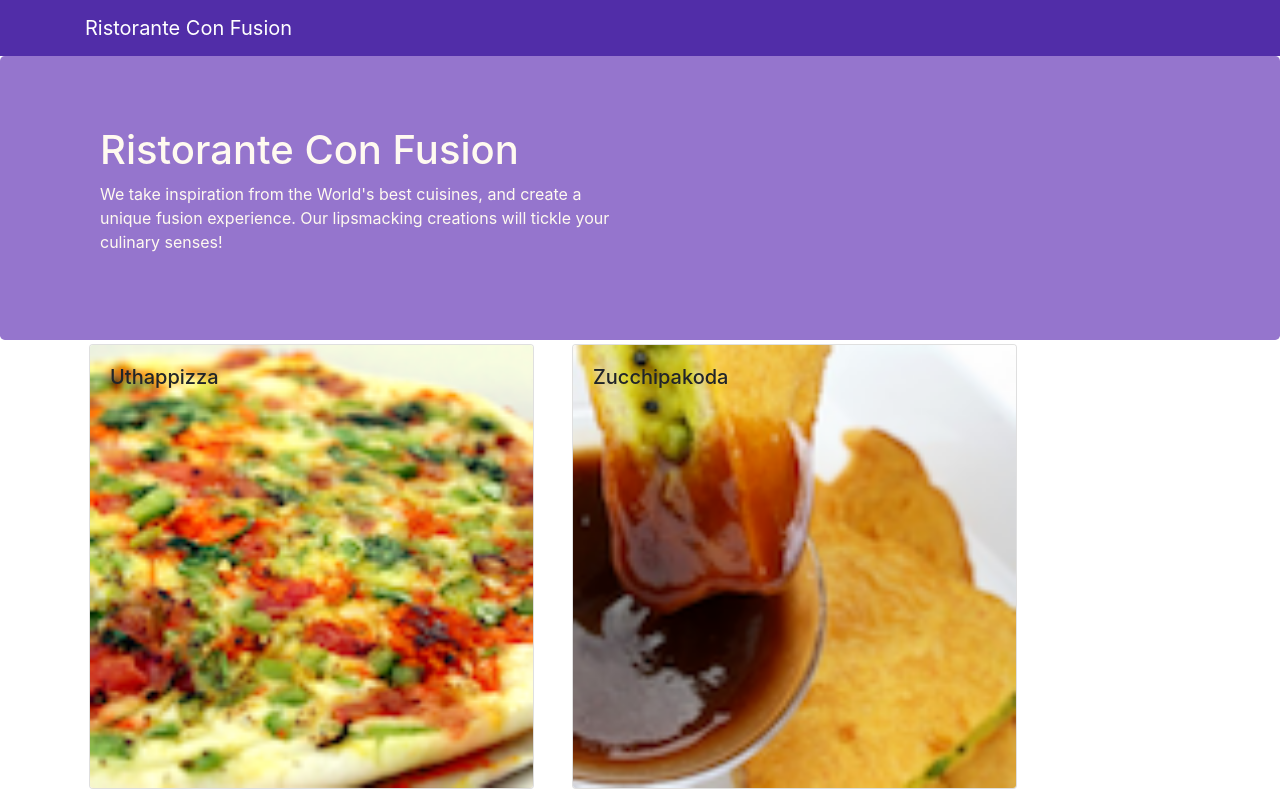
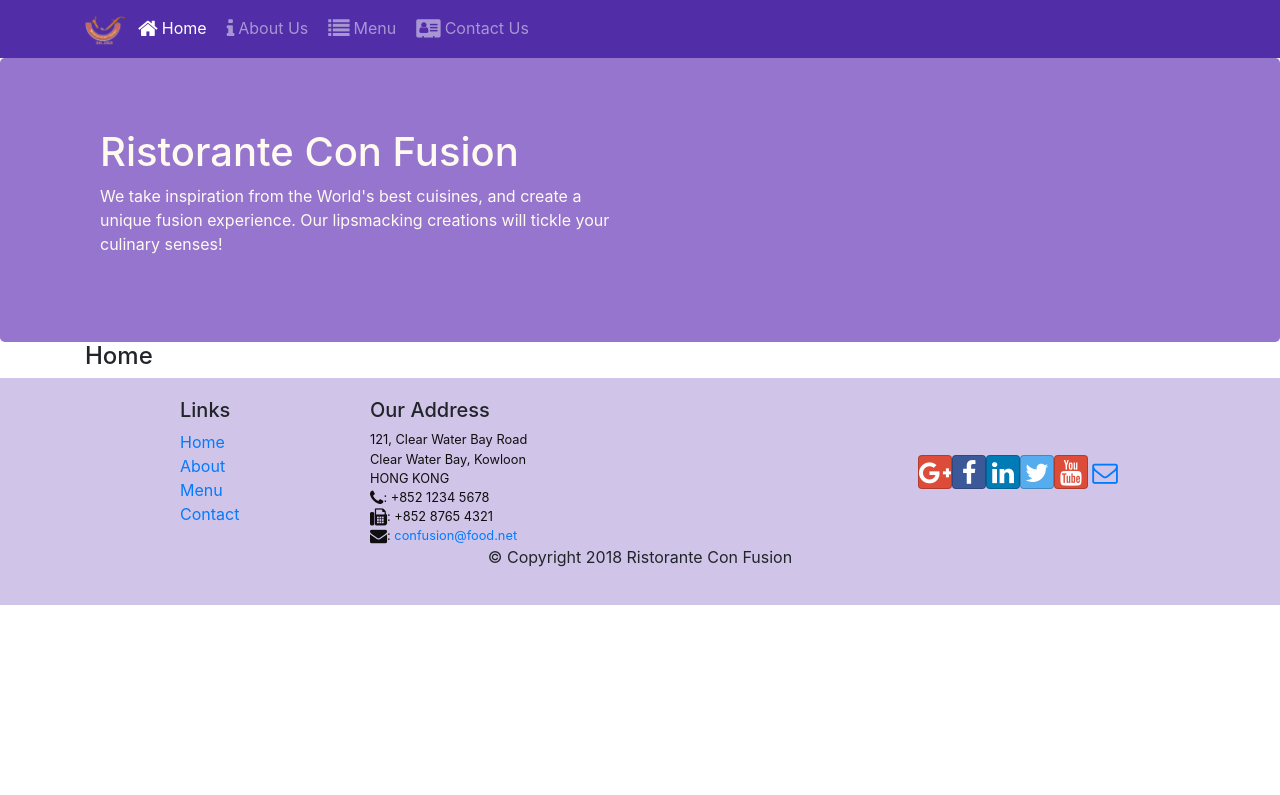
Before and after one commit to SofiiaTrokhymchuk/react-coursera, a React (Create React App) app: page /home in a window 1280 px wide. Shown: the top 795 px of the page. Built offline with nearby package versions, Linux system fonts and the light colour scheme.

Commit message:
React Router

```diff
--- a/package.json
+++ b/package.json
@@ -12,6 +12,7 @@
     "react": "^18.1.0",
     "react-dom": "^18.1.0",
     "react-popper": "0.9.2",
+    "react-router-dom": "4.2.2",
     "react-scripts": "5.0.1",
     "reactstrap": "5.0.0",
     "web-vitals": "^2.1.0"
--- a/src/App.js
+++ b/src/App.js
@@ -2,13 +2,16 @@
 import Main from "./components/MainCompinent";
 import "./App.css";
 import { Component } from "react";
+import { BrowserRouter } from "react-router-dom";
 
 class App extends Component {
    render() {
       return (
-         <div>
-            <Main />
-         </div>
+         <BrowserRouter>
+            <div>
+               <Main />
+            </div>
+         </BrowserRouter>
       );
    }
 }
--- a/src/components/FooterComponent.js
+++ b/src/components/FooterComponent.js
@@ -1,4 +1,5 @@
 import React from "react";
+import { Link } from "react-router-dom";
 
 function Footer(props) {
    return (
@@ -9,16 +10,16 @@
                   <h5>Links</h5>
                   <ul className="list-unstyled">
                      <li>
-                        <a href="#">Home</a>
+                        <Link to={"/home"}>Home</Link>
                      </li>
                      <li>
-                        <a href="#">About</a>
+                        <Link to={"/aboutus"}>About</Link>
                      </li>
                      <li>
-                        <a href="#">Menu</a>
+                        <Link to={"/menu"}>Menu</Link>
                      </li>
                      <li>
-                        <a href="contactus.html">Contact</a>
+                        <Link to={"/contactus"}>Contact</Link>
                      </li>
                   </ul>
                </div>
--- a/src/components/HeaderComponent.js
+++ b/src/components/HeaderComponent.js
@@ -1,13 +1,72 @@
 import React, { Component } from "react";
-import { Navbar, NavbarBrand, Jumbotron } from "reactstrap";
+import {
+   Navbar,
+   NavbarBrand,
+   Nav,
+   NavbarToggler,
+   Collapse,
+   NavItem,
+   Jumbotron,
+} from "reactstrap";
+import { NavLink } from "react-router-dom";
 
 class Header extends Component {
+   constructor(props) {
+      super(props);
+
+      this.state = {
+         isNavOpen: false,
+      };
+
+      this.toggleNav = this.toggleNav.bind(this);
+   }
+
+   toggleNav() {
+      this.setState({
+         isNavOpen: !this.state.isNavOpen,
+      });
+   }
+
    render() {
       return (
          <React.Fragment>
-            <Navbar dark>
+            <Navbar dark expand="md">
                <div className="container">
-                  <NavbarBrand href="/">Ristorante Con Fusion</NavbarBrand>
+                  <NavbarToggler onClick={this.toggleNav} />
+                  <NavbarBrand className="mr-auto" href="/">
+                     <img
+                        src="assets/images/logo.png"
+                        height={30}
+                        width={41}
+                        alt="Ristorante Con fusion"
+                     />
+                  </NavbarBrand>
+                  <Collapse isOpen={this.state.isNavOpen} navbar>
+                     <Nav navbar>
+                        <NavItem>
+                           <NavLink className={"nav-link"} to="/home">
+                              <span className="fa fa-home fa-lg m-1"></span>Home
+                           </NavLink>
+                        </NavItem>
+                        <NavItem>
+                           <NavLink className={"nav-link"} to="/aboutus">
+                              <span className="fa fa-info fa-lg m-1"></span>
+                              About Us
+                           </NavLink>
+                        </NavItem>
+                        <NavItem>
+                           <NavLink className={"nav-link"} to="/menu">
+                              <span className="fa fa-list fa-lg m-1"></span>Menu
+                           </NavLink>
+                        </NavItem>
+                        <NavItem>
+                           <NavLink className={"nav-link"} to="/contactus">
+                              <span className="fa fa-address-card fa-lg m-1"></span>
+                              Contact Us
+                           </NavLink>
+                        </NavItem>
+                     </Nav>
+                  </Collapse>
                </div>
             </Navbar>
             <Jumbotron>
--- /dev/null
+++ b/src/components/HomeComponent.js
@@ -0,0 +1,11 @@
+import React from "react";
+
+function Home(props) {
+   return (
+      <div className="container">
+         <h4>Home</h4>
+      </div>
+   );
+}
+
+export default Home;
--- a/src/components/MainCompinent.js
+++ b/src/components/MainCompinent.js
@@ -1,10 +1,12 @@
 import React, { Component } from "react";
 import { Navbar, NavbarBrand } from "reactstrap";
+import Home from "./HomeComponent";
 import Menu from "./MenuComponent";
 import DishDetail from "./DishDetailComponent";
 import Header from "./HeaderComponent";
 import Footer from "./FooterComponent";
 import { DISHES } from "../shared/dishes.js";
+import { Switch, Route, Redirect } from "react-router-dom";
 
 class Main extends Component {
    constructor(props) {
@@ -12,29 +14,25 @@
 
       this.state = {
          dishes: DISHES,
-         selectedDish: null,
       };
    }
 
-   onDishSelect(dishId) {
-      this.setState({ selectedDish: dishId });
-   }
-
    render() {
+      const HomePage = () => {
+         return <Home />;
+      };
       return (
          <div>
             <Header />
-            <Menu
-               dishes={this.state.dishes}
-               onClick={(dishId) => this.onDishSelect(dishId)}
-            />
-            <DishDetail
-               dish={
-                  this.state.dishes.filter(
-                     (dish) => dish.id === this.state.selectedDish
-                  )[0]
-               }
-            />
+            <Switch>
+               <Route path={"/home"} component={HomePage} />
+               <Route
+                  exact
+                  path={"/menu"}
+                  component={() => <Menu dishes={this.state.dishes} />}
+               />
+               <Redirect to={"/home"} />
+            </Switch>
             <Footer />
          </div>
       );
```
Also changed, not shown: 1 other file (tests, documents, lock files or other folders).
